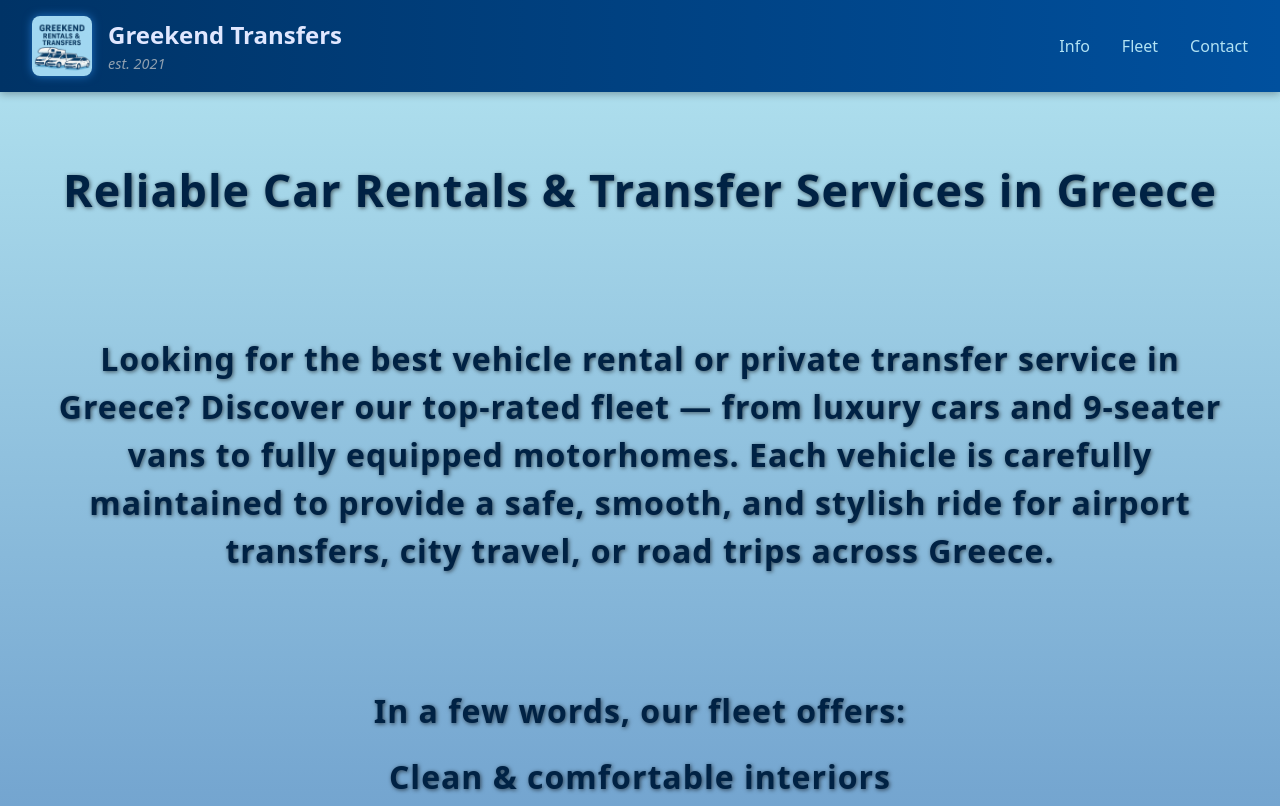
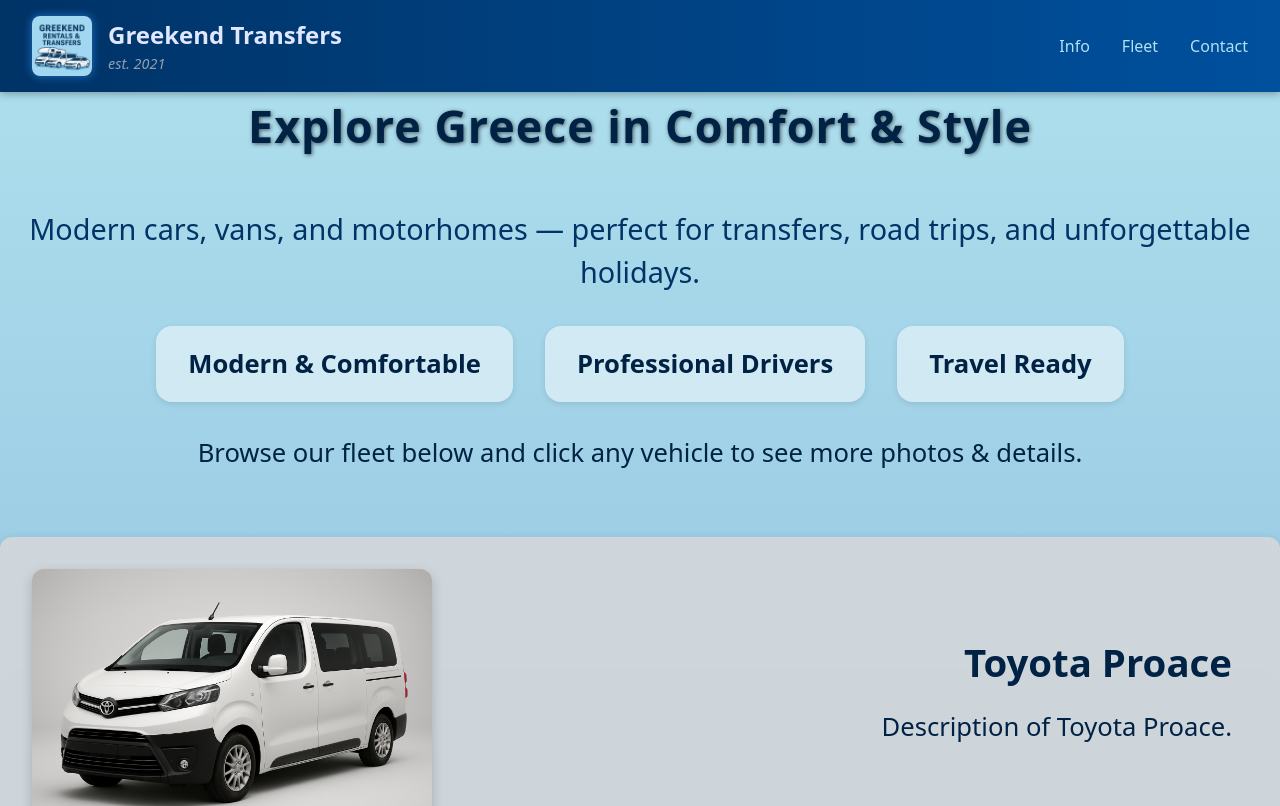
Before and after one commit to nobaigiobaitsi/cars-transfer, a React (Vite) app: page /fleet in a window 1280 px wide. Shown: the top 806 px of the page. Built offline with nearby package versions, Linux system fonts and the light colour scheme.

Commit message:
Modified the top text to make it better

```diff
--- a/src/pages/Fleet.jsx
+++ b/src/pages/Fleet.jsx
@@ -17,16 +17,23 @@ const Fleet = () => {
     };
     return (
         <>
-        <div className="fleet-page">
-            <h1 className="fleet-title">Reliable Car Rentals & Transfer Services in Greece</h1>
-            <p className="fleet-description">Looking for the best vehicle rental or private transfer service in Greece? Discover our top-rated fleet — from luxury cars and 9-seater vans to fully equipped motorhomes. Each vehicle is carefully maintained to provide a safe, smooth, and stylish ride for airport transfers, city travel, or road trips across Greece.</p>
-            <ul className="fleet-description">In a few words, our fleet offers:
-                <li></li>
-                <li> Clean & comfortable interiors</li>
-                <li> Professional service & flexible bookings</li>
-                <li> Perfect for business trips, holidays, and family adventures</li>
-            </ul>
-            <p className="fleet-description">Browse our fleet below and click on any vehicle to view more photos and details. Book with confidence and travel in style!</p>
+        <div className="fleet-main-top">
+            <h1 className="fleet-title">Explore Greece in Comfort & Style</h1>
+            <p className="fleet-subtitle">Modern cars, vans, and motorhomes — perfect for transfers, road trips, and unforgettable holidays.</p>
+
+            <div className="fleet-highlights">
+            <div className="highlight-item">
+                <p className="highlight-label">Modern & Comfortable</p>
+            </div>
+            <div className="highlight-item">
+                <p className="highlight-label">Professional Drivers</p>
+            </div>
+            <div className="highlight-item">
+                <p className="highlight-label">Travel Ready</p>
+            </div>
+            </div>
+
+            <p className="fleet-cta">Browse our fleet below and click any vehicle to see more photos & details.</p>
             <div className="fleet-overlay">
                 <div className="fleet-item" id="toyota-proace">
                     <img src={logo1} alt="Toyota Proace" className="fleet-image"/>
--- a/src/pages/fleet-page.css
+++ b/src/pages/fleet-page.css
@@ -40,6 +40,14 @@
     margin-bottom: 3rem;
     text-shadow: 1px 1px 4px rgba(0, 0, 0, 0.6);
     letter-spacing: 1px;
+}
+
+#fleet-list {
+    background: rgba(221, 217, 217, 0.8);
+    padding: 2rem;
+    border-radius: 12px;
+    box-shadow: 0 2px 10px rgba(0, 0, 0, 0.1);
+    backdrop-filter: blur(4px);
 }
 
 .fleet-description {
@@ -103,11 +111,6 @@
 
 }
 
-.fleet-item:hover {
-    transform: scale(1.02);
-    transition: transform 0.3s ease;
-}
-
 @media (max-width: 768px) {
   .fleet-item {
     flex-direction: column;
@@ -119,3 +122,48 @@
     text-align: center;
   }
 }
+
+.fleet-subtitle {
+    font-size: 1.8rem;
+    text-align: center;
+    color: #003366;
+    margin-bottom: 2rem;
+    font-weight: 500;
+}
+
+.fleet-highlights {
+    display: flex;
+    flex-wrap: wrap;
+    justify-content: center;
+    gap: 2rem;
+    margin-bottom: 2rem;
+}
+
+.highlight-item {
+    background-color: rgba(255, 255, 255, 0.5);
+    border-radius: 1rem;
+    padding: 1.2rem 2rem;
+    box-shadow: 0 2px 6px rgba(0, 0, 0, 0.1);
+    transition: transform 0.2s ease;
+    min-width: 220px;
+    text-align: center;
+}
+
+.highlight-label {
+    font-size: 1.6rem;
+    font-weight: 600;
+    color: #002244;
+    margin: 0;
+}
+
+.fleet-cta {
+    text-align: center;
+    margin-top: 2rem;
+    font-size: 1.6rem;
+    color: #002244;
+    font-weight: 500;
+}
+
+.fleet-main-top {
+    background: linear-gradient(to bottom, #ADDEED, #6D9ECC);
+}
```
Lines whose indentation alone changed are shown as unchanged.
